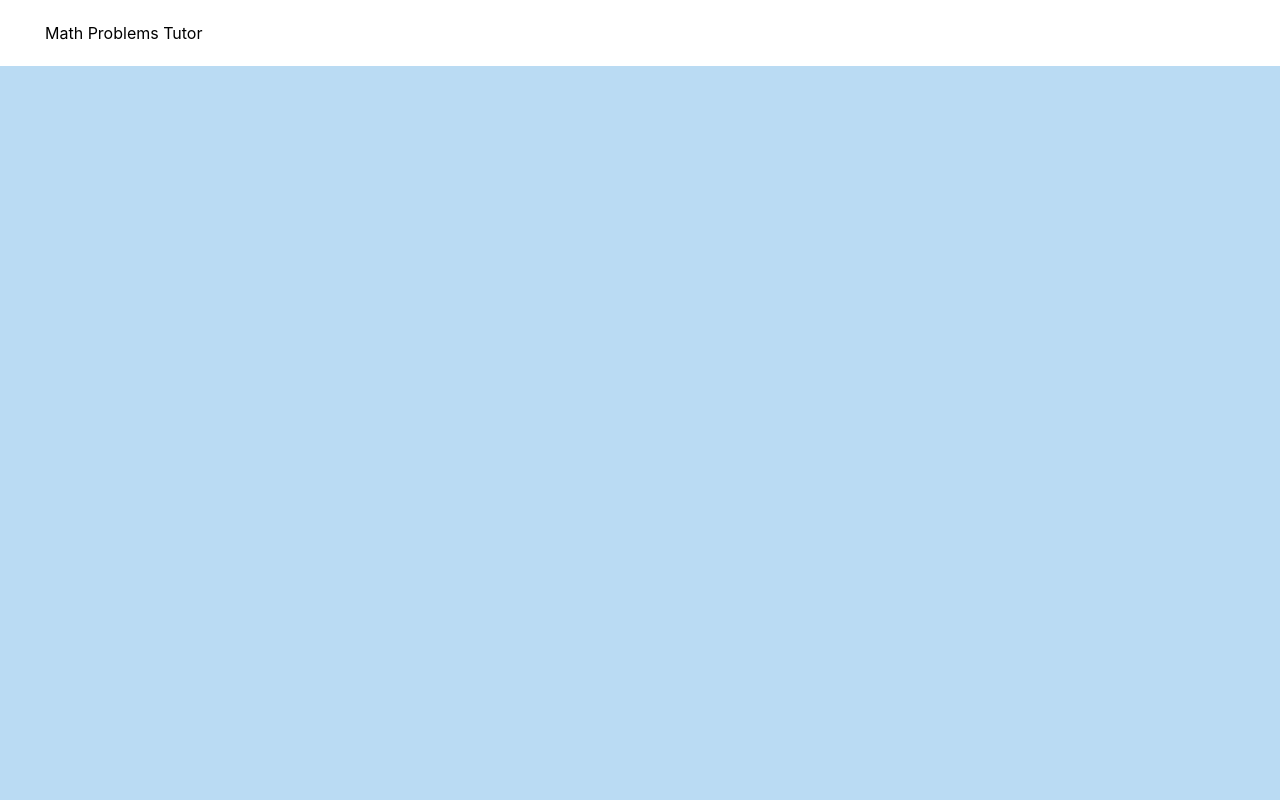
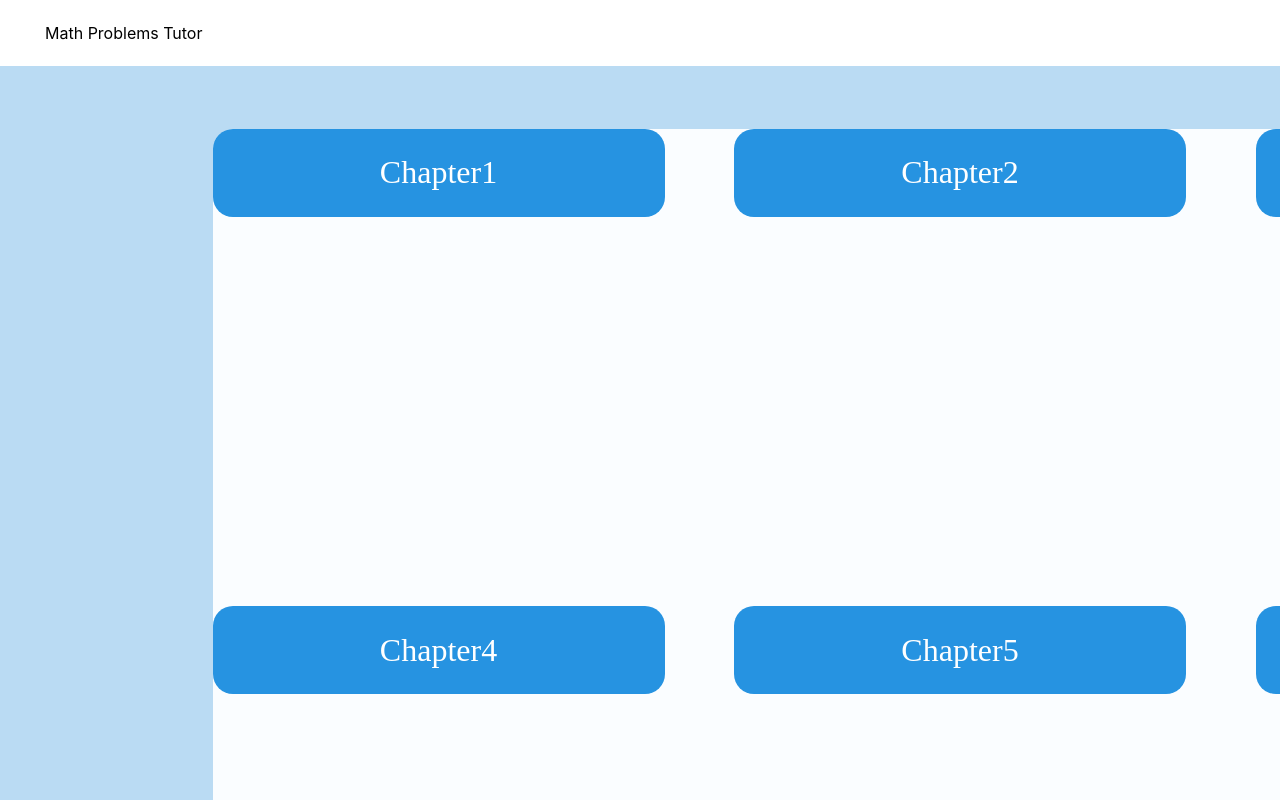
Before and after one commit to hi-kbys/math-problems-tutor, a React (Create React App) app in the folder mpt_ui/: page / in a window 1280 px wide. Shown: the top 800 px of the page. Built offline with nearby package versions, Linux system fonts and the light colour scheme.

Commit message:
Chapter-Box, Chapter-Textの実装 Fixes #4

```diff
--- a/mpt_ui/src/views/App.css
+++ b/mpt_ui/src/views/App.css
@@ -41,4 +41,50 @@
   background: var(--second, #BADBF3);
   width: 1920px;
   height: 1080px;
+
+  /* 余白で子要素を中央に持ってくる */
+  display: flex;
+  justify-content: center;
+  align-items: center;
 }
+
+.App-Contents-Frame{
+  width: 1495px;
+  height: 955px;
+  flex-shrink: 0;
+  border-radius: 20px;
+  background: var(--d-9-d-9-d-9, #FAFDFF);
+  display: flex;
+  justify-content: space-between;
+  flex-wrap: wrap;
+}
+
+.App-Chapter-Box{
+  width: 452px;
+  height: 88px;
+  flex-shrink: 0;
+  background: #2693E1;
+  border-radius: 20px;
+  display: flex;
+  flex-direction: column;
+  justify-content: center;
+  align-items: center;
+}
+
+.App-Chapter-Text-Frame{
+  display: flex;
+  width: 160px;
+  height: 44.376px;
+  flex-direction: column;
+  justify-content: center;
+  flex-shrink: 0;
+}
+.App-Chapter-Text{
+  color: #FFF;
+  text-align: center;
+  font-size: 32px;
+  font-family: Hanuman;
+  font-style: normal;
+  font-weight: 400;
+  line-height: normal;
+}
--- a/mpt_ui/src/views/App.tsx
+++ b/mpt_ui/src/views/App.tsx
@@ -41,13 +41,36 @@ const ContentsContainer: React.FC<ContentsContainerProps> = (props) => {
 	)
 }
 
+type ContentsFrameProps = {
+	children: React.ReactNode;
+}
+
+// コンテンツの背景
+const ContentsFrame: React.FC<ContentsFrameProps> = (props) => {
+	return (
+		<div className="App-Contents-Frame">
+			{props.children}
+		</div>
+	)
+}
+
 function App() {
+	const chapters: string[] = ['Chapter1', 'Chapter2', 'Chapter3', 'Chapter4', 'Chapter5', 'Chapter6']
 	return (
 		<div>
 			<AppHeaderContainer>
 				<Title title="Math Problems Tutor"/>
 			</AppHeaderContainer>
 			<ContentsContainer>
+				<ContentsFrame>
+					{chapters.map((chapter) => (
+						<div className="App-Chapter-Box">
+							<div className="App-Chapter-Text-Frame">
+								<p className="App-Chapter-Text">{chapter}</p>
+							</div>
+						</div>
+					))}
+				</ContentsFrame>
 			</ContentsContainer>
 		</div>
 	)
```
